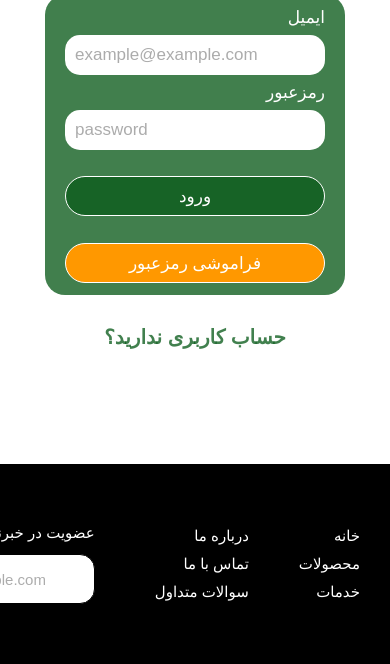
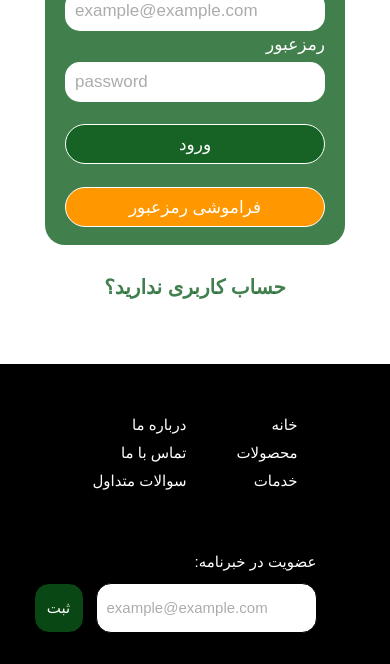
Before and after one commit to 001M4N/MyShop, a plain HTML site: page login.html in a window 390 px wide. Shown: the part 180-844 px from the top of the page. Drawn offline with Linux system fonts and the light colour scheme; a small style sheet from the web is missing.

Commit message:
make the subs email part responsive

```diff
--- /dev/null
+++ b/base.css
@@ -0,0 +1,4 @@
+html, body{
+    height: 100%;
+    width: 100%;
+}
--- a/footer.css
+++ b/footer.css
@@ -34,6 +34,7 @@ footer{
     font-size: 15px;
     background-color: black;
     color: white;
+    display: flex;
 }
 
 .footer-box-2{
@@ -113,3 +114,11 @@ footer{
         margin-right: 40px;
     }
 }
+
+@media only screen and (max-width: 500px){
+    footer{
+        flex-direction: column;
+        height: 300px;
+        padding: 10px;
+    }
+}
--- a/login.html
+++ b/login.html
@@ -41,7 +41,7 @@
     </main>
 
     <!-- footer -->
-    <footer class="flex-row just_space-around align-center">
+    <footer class="just_space-around align-center">
         <div class="flex-row footer-links">
             <div class="footer-box-1 flex-col">
                 <span class="cursor-pointer">خانه</span>
--- a/scss/login.scss
+++ b/scss/login.scss
@@ -22,7 +22,7 @@ h1{
     height: 300px;
     background-color: $organization-color;
     border-radius: 20px;
-    padding: 5px 20px;
+    padding: 15px 20px;
     min-width: 300px;
 
     .username, .email, .password{
```
Also changed, not shown: index.html (+1 -1 lines), signin.html (+1 -1 lines), login.css.
